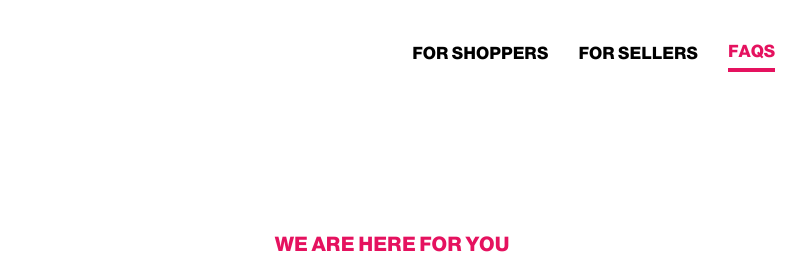
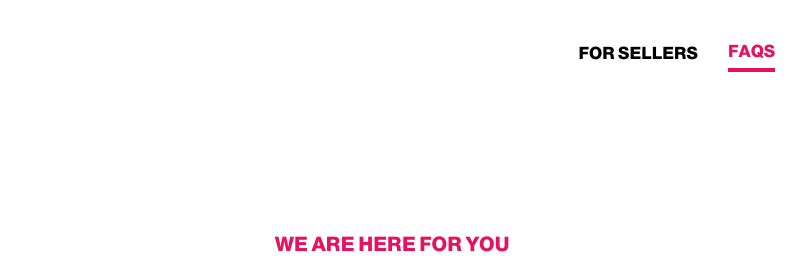
Before and after one commit to looksie-tech/looksie-tech.github.io, a plain HTML site: page faq.html in a window 1280 px wide. Shown: the top 280 px of the page, 248-1048 px from the left. Drawn offline with nearby package versions, Linux system fonts and the light colour scheme.

Commit message:
removed For Shoppers from FAQ

```diff
--- a/faq.html
+++ b/faq.html
@@ -19,7 +19,7 @@
 			</button>
 			<div class="collapse navbar-collapse" >
 				<ul class="navbar-nav ml-auto">
-					<li class="nav-item "><a href="index.html" class="nav-link">For Shoppers</a></li>
+					<!-- <li class="nav-item "><a href="index.html" class="nav-link">For Shoppers</a></li> -->
 					<li class="nav-item "><a href="index.html" class="nav-link">For Sellers</a></li>
 					<li class="nav-item active"><a href="faq.html" class="nav-link">FAQS</a></li>
 					<li class="nav-item cta"><a href="contact.html" class="nav-link"><img src="img/apple-app-store-icon.png" class="header-app"></a></li>
```
